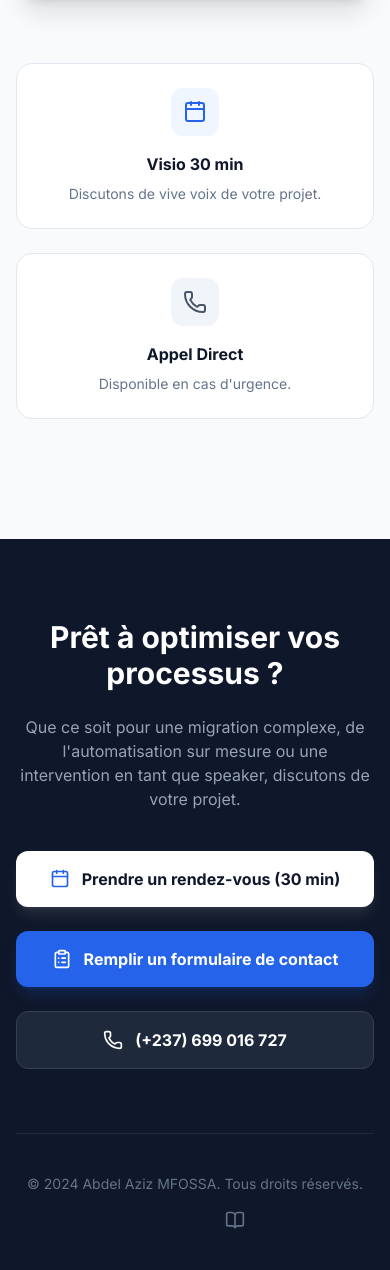
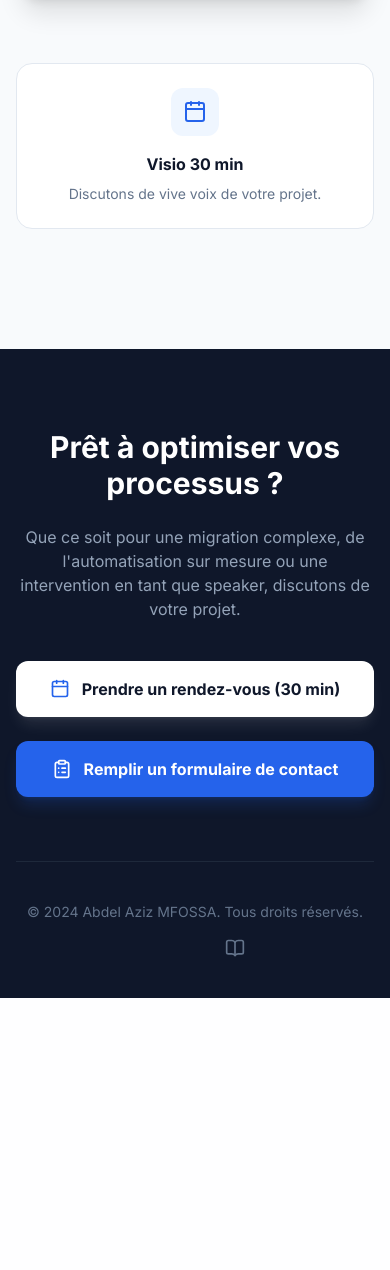
Before and after one commit to AbdelMfossa/portfolio, a Django app: template portfolio/templates/portfolio/contact.html in a window 390 px wide. Shown: the part 1500-2770 px from the top of the page. After the commit the page ends 2498 px from the top, so only its background shows below. Run offline with Django 4.2, Linux system fonts and the light colour scheme; the template is opened without the code that fills it, so the values that code supplies are empty; some libraries are stand-ins or nearby versions.

Commit message:
style: remove direct phone call links for privacy

```diff
--- a/portfolio/templates/portfolio/contact.html
+++ b/portfolio/templates/portfolio/contact.html
@@ -5,7 +5,7 @@
 {% block meta_description %}Contactez Abdel Aziz Mfossa pour discuter de votre projet, prendre rendez-vous, ou simplement échanger sur l'ingénierie Cloud et le développement.{% endblock %}
 
 {% block content %}
-<section class="pt-32 pb-20 px-4 bg-slate-50 dark:bg-slate-900 transition-colors duration-300 min-h-screen">
+<section class="pt-32 pb-20 px-4 bg-slate-50 dark:bg-slate-800/50 transition-colors duration-300 min-h-screen">
     <div class="max-w-4xl mx-auto">
         <div class="text-center mb-16">
             <h1 class="text-4xl md:text-5xl font-extrabold text-slate-900 dark:text-white mb-6">Travaillons <span class="text-transparent bg-clip-text bg-gradient-to-r from-blue-600 to-indigo-600">ensemble</span></h1>
@@ -40,7 +40,7 @@
 
                 <!-- Google Form IFrame (le user remplacera l'URL avec son 'src') -->
                 <!-- Astuce : remplacer l'url par celle donnée par Google Forms en cliquant sur "Envoyer" > "< >" (Intégrer) -->
-                <iframe src="https://docs.google.com/forms/d/e/VOTRE_ID_DE_FORMULAIRE/viewform?embedded=true"
+                <iframe src="https://docs.google.com/forms/d/e/1FAIpQLSd7EreBYIl_Lq_9glx7DI5WLvUAwNUWKrcBPTrxux2zg9bjLA/viewform?embedded=true"
                     width="100%"
                     height="800"
                     frameborder="0"
@@ -54,24 +54,15 @@
         </div>
 
         <!-- Options alternatives -->
-        <div class="mt-16 grid md:grid-cols-2 gap-6 max-w-2xl mx-auto">
+        <div class="mt-16 max-w-sm mx-auto">
             <a href="https://calendar.app.google/WZYH2JKjG8wedwu66" target="_blank" rel="noopener noreferrer"
-                class="group bg-white dark:bg-slate-800 p-6 rounded-2xl border border-slate-200 dark:border-slate-700 hover:border-blue-300 dark:hover:border-blue-500 text-center transition-all hover:shadow-lg">
+                class="group block bg-white dark:bg-slate-800 p-6 rounded-2xl border border-slate-200 dark:border-slate-700 hover:border-blue-300 dark:hover:border-blue-500 text-center transition-all hover:shadow-lg">
                 <div class="w-12 h-12 bg-blue-50 dark:bg-blue-900/30 text-blue-600 dark:text-blue-400 rounded-xl flex items-center justify-center mx-auto mb-4 group-hover:scale-110 transition-transform">
                     <i data-lucide="calendar" class="w-6 h-6"></i>
                 </div>
                 <h3 class="font-bold text-slate-900 dark:text-white mb-2">Visio 30 min</h3>
                 <p class="text-slate-500 dark:text-slate-400 text-sm">Discutons de vive voix de votre projet.</p>
             </a>
-
-            <a href="tel:+237699016727"
-                class="group bg-white dark:bg-slate-800 p-6 rounded-2xl border border-slate-200 dark:border-slate-700 hover:border-slate-400 dark:hover:border-slate-500 text-center transition-all hover:shadow-lg">
-                <div class="w-12 h-12 bg-slate-100 dark:bg-slate-700 text-slate-600 dark:text-slate-300 rounded-xl flex items-center justify-center mx-auto mb-4 group-hover:scale-110 transition-transform">
-                    <i data-lucide="phone" class="w-6 h-6"></i>
-                </div>
-                <h3 class="font-bold text-slate-900 dark:text-white mb-2">Appel Direct</h3>
-                <p class="text-slate-500 dark:text-slate-400 text-sm">Disponible en cas d'urgence.</p>
-            </a>
         </div>
     </div>
 </section>
--- a/portfolio/templates/portfolio/index.html
+++ b/portfolio/templates/portfolio/index.html
@@ -45,7 +45,7 @@
                             <a href="{% url 'contact' %}"
                                 class="group flex items-center gap-2 bg-slate-900 dark:bg-blue-600 text-white px-6 py-3 rounded-xl font-medium hover:bg-slate-800 dark:hover:bg-blue-700 transition-all shadow-md hover:shadow-lg">
                                 <i data-lucide="mail" class="w-5 h-5 group-hover:scale-110 transition-transform"></i>
-                                Démarrer un projet
+                                Démarrons un projet
                             </a>
                             <a href="{% static 'portfolio/cv.pdf' %}" download
                                 class="group flex items-center gap-2 bg-white dark:bg-slate-800 border border-slate-200 dark:border-slate-700 text-slate-700 dark:text-slate-300 px-6 py-3 rounded-xl font-medium hover:bg-slate-50 dark:hover:bg-slate-700 transition-all shadow-sm hover:shadow-md">
--- a/portfolio/templates/portfolio/partials/footer.html
+++ b/portfolio/templates/portfolio/partials/footer.html
@@ -19,12 +19,6 @@
                 class="flex items-center justify-center gap-3 bg-blue-600 text-white px-8 py-4 rounded-xl font-bold hover:bg-blue-700 transition-colors shadow-lg shadow-blue-600/20 w-full md:w-auto">
                 <i data-lucide="clipboard-list" class="w-5 h-5"></i>
                 Remplir un formulaire de contact
-            </a>
-
-            <a href="tel:+237699016727"
-                class="flex items-center justify-center gap-3 bg-slate-800 text-white px-8 py-4 rounded-xl font-bold hover:bg-slate-700 transition-colors border border-slate-700 w-full md:w-auto">
-                <i data-lucide="phone" class="w-5 h-5"></i>
-                (+237) 699 016 727
             </a>
         </div>
 
```
